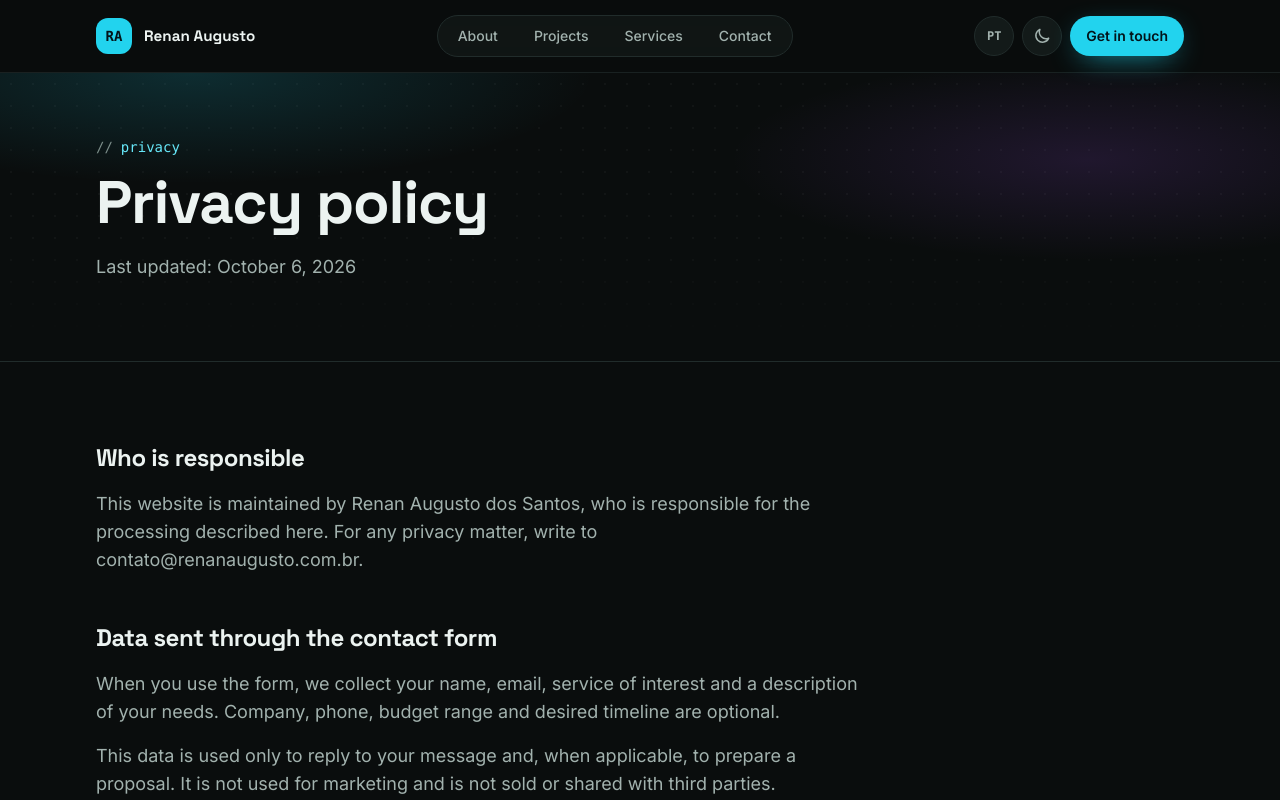
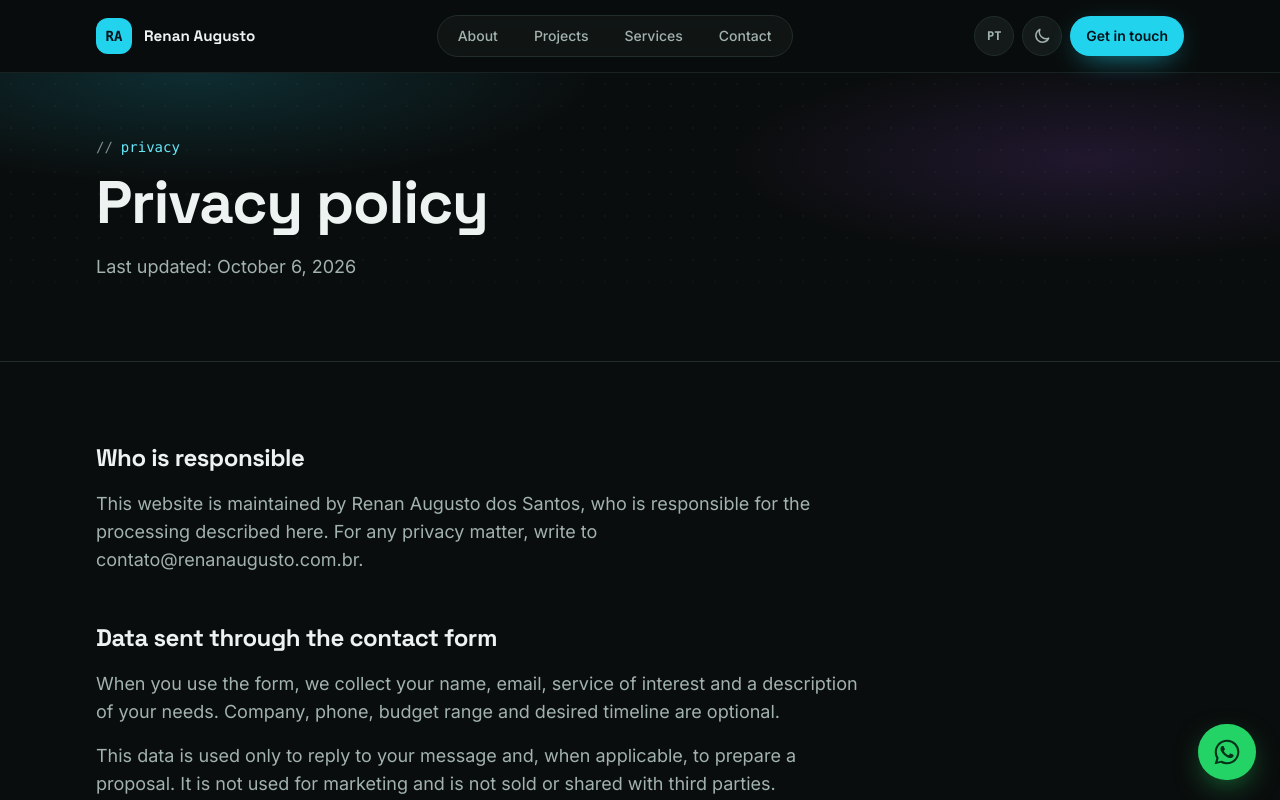
Before and after one commit to renanfrontend/portfolio-2026, a Next.js app: page /en/privacidade in a window 1280 px wide. Shown: the top 800 px of the page. Built offline with nearby package versions, Linux system fonts and the light colour scheme; no server answers.

Commit message:
feat: botão flutuante do WhatsApp com mensagem pronta
Co-Authored-By: Claude Opus 5.5 <noreply@anthropic.com>

```diff
--- a/next.config.ts
+++ b/next.config.ts
@@ -6,6 +6,10 @@ const nextConfig: NextConfig = {
   cacheComponents: true,
   partialPrefetching: true,
   poweredByHeader: false,
+  // Navegadores e robôs ainda pedem /favicon.ico; o ícone oficial é o SVG.
+  async redirects() {
+    return [{ source: "/favicon.ico", destination: "/icon.svg", permanent: true }];
+  },
   images: {
     // Capas dos projetos importados do GitHub (cartão gerado pelo próprio GitHub).
     remotePatterns: [{ protocol: "https", hostname: "opengraph.githubassets.com" }],
--- a/src/app/[locale]/(site)/layout.tsx
+++ b/src/app/[locale]/(site)/layout.tsx
@@ -1,6 +1,7 @@
 import { SiteFooter } from "@/components/layout/site-footer";
 import { SiteHeader } from "@/components/layout/site-header";
 import { IntroScreen } from "@/components/shared/intro-screen";
+import { WhatsappButton } from "@/components/shared/whatsapp-button";
 import { isLocale } from "@/i18n/config";
 import { getDictionary } from "@/i18n/dictionaries";
 import { notFound } from "next/navigation";
@@ -24,6 +25,7 @@ export default async function SiteLayout({ children, params }: LayoutProps<"/[lo
         {children}
       </main>
       <SiteFooter locale={locale} dict={dict} />
+      <WhatsappButton label={dict.contact.whatsappCta} message={dict.contact.whatsappMessage} newTabHint={dict.common.opensInNewTab} />
     </>
   );
 }
--- a/src/components/shared/icons.tsx
+++ b/src/components/shared/icons.tsx
@@ -78,9 +78,8 @@ export function LinkedinIcon(props: IconProps) {
 
 export function WhatsappIcon(props: IconProps) {
   return (
-    <svg {...base(props)}>
-      <path d="M4 20l1.3-3.9A8 8 0 1 1 8 19z" />
-      <path d="M9 10c0 3 2 5 5 5l1.2-1.2-2-1-1 .7a3.5 3.5 0 0 1-1.7-1.7l.7-1-1-2z" />
+    <svg width={20} height={20} viewBox="0 0 24 24" fill="currentColor" aria-hidden focusable={false} {...props}>
+      <path d="M17.47 14.38c-.3-.15-1.75-.86-2.02-.96-.27-.1-.47-.15-.67.15-.2.3-.77.96-.94 1.16-.17.2-.35.22-.64.07-.3-.15-1.26-.46-2.4-1.48-.89-.79-1.49-1.77-1.66-2.07-.17-.3-.02-.46.13-.61.13-.13.3-.35.45-.52.15-.17.2-.3.3-.5.1-.2.05-.37-.03-.52-.07-.15-.67-1.6-.92-2.2-.24-.58-.49-.5-.67-.51h-.57c-.2 0-.52.07-.79.37-.27.3-1.04 1.02-1.04 2.48s1.07 2.88 1.21 3.08c.15.2 2.1 3.2 5.08 4.49.71.31 1.26.49 1.69.63.71.23 1.36.19 1.87.12.57-.09 1.75-.72 2-1.41.25-.69.25-1.29.17-1.41-.07-.12-.27-.2-.57-.35zM12.04 21.5h-.01a9.43 9.43 0 0 1-4.8-1.32l-.35-.2-3.57.94.95-3.48-.22-.36a9.41 9.41 0 0 1-1.44-5.03c0-5.2 4.24-9.44 9.45-9.44a9.38 9.38 0 0 1 6.68 2.77 9.38 9.38 0 0 1 2.76 6.68c0 5.21-4.24 9.44-9.45 9.44zm8.04-17.48A11.3 11.3 0 0 0 12.04.7C5.77.7.67 5.8.67 12.06c0 2 .52 3.96 1.52 5.68L.57 23.3l5.69-1.49a11.34 11.34 0 0 0 5.77 1.47h.01c6.26 0 11.36-5.1 11.37-11.36 0-3.03-1.18-5.89-3.33-8.03z" />
     </svg>
   );
 }
--- /dev/null
+++ b/src/components/shared/whatsapp-button.tsx
@@ -0,0 +1,31 @@
+import { getWhatsappNumber } from "@/config/contact";
+import { whatsappHref } from "@/lib/links";
+import { WhatsappIcon } from "./icons";
+
+type WhatsappButtonProps = { label: string; message: string; newTabHint: string };
+
+/** Botão flutuante que abre o WhatsApp com uma mensagem pronta. Some se não houver número configurado. */
+export function WhatsappButton({ label, message, newTabHint }: WhatsappButtonProps) {
+  const number = getWhatsappNumber();
+  if (!number) return null;
+
+  return (
+    <a
+      href={whatsappHref(number, message)}
+      target="_blank"
+      rel="noopener noreferrer"
+      className="group fixed bottom-[max(1.25rem,env(safe-area-inset-bottom))] right-4 z-50 inline-flex h-14 items-center gap-0 overflow-hidden rounded-full bg-[#25d366] pl-4 pr-4 text-[#06301a] shadow-[0_10px_30px_-8px_rgba(37,211,102,0.6)] transition-all duration-300 hover:gap-2 hover:pr-5 focus-visible:gap-2 focus-visible:pr-5 focus-visible:outline-offset-4 motion-reduce:transition-none sm:right-6"
+    >
+      {/* Anel pulsando discretamente para chamar atenção, sem movimento quando o usuário prefere reduzir. */}
+      <span className="pointer-events-none absolute inset-0 animate-ping rounded-full bg-[#25d366] opacity-20 [animation-duration:2.5s] motion-reduce:hidden" aria-hidden />
+      <WhatsappIcon width={26} height={26} className="relative shrink-0" />
+      <span className="relative inline-block max-w-0 overflow-hidden whitespace-nowrap text-sm font-bold transition-[max-width] duration-300 group-hover:max-w-56 group-focus-visible:max-w-56 motion-reduce:transition-none">
+        {label}
+      </span>
+      <span className="sr-only">
+        {" "}
+        {newTabHint}
+      </span>
+    </a>
+  );
+}
--- a/src/config/contact.ts
+++ b/src/config/contact.ts
@@ -1,6 +1,9 @@
-/** Número profissional de WhatsApp, só dígitos com DDI (ex.: 5511999999999). Vazio oculta o canal. */
+/** WhatsApp profissional confirmado pelo Renan: (11) 96578-1243. */
+const DEFAULT_WHATSAPP = "5511965781243";
+
+/** Número de WhatsApp só com dígitos e DDI. NEXT_PUBLIC_WHATSAPP_NUMBER substitui o padrão. */
 export function getWhatsappNumber(): string | null {
-  const digits = (process.env.NEXT_PUBLIC_WHATSAPP_NUMBER ?? "").replace(/\D/g, "");
+  const digits = (process.env.NEXT_PUBLIC_WHATSAPP_NUMBER || DEFAULT_WHATSAPP).replace(/\D/g, "");
   return digits.length >= 12 && digits.length <= 15 ? digits : null;
 }
 
@@ -10,3 +13,9 @@ export type BudgetOption = (typeof budgetOptions)[number];
 
 /** Valor do campo de serviço para assuntos que não são um serviço listado (ex.: vagas). */
 export const OTHER_SERVICE = "outro";
+
+/** Formato de exibição: +55 (11) 96578-1243. */
+export function formatWhatsapp(number: string): string {
+  const match = number.match(/^(\d{2})(\d{2})(\d{4,5})(\d{4})$/);
+  return match ? `+${match[1]} (${match[2]}) ${match[3]}-${match[4]}` : `+${number}`;
+}
--- a/src/content/privacy.ts
+++ b/src/content/privacy.ts
@@ -36,6 +36,12 @@ export const privacyPolicy: Record<Locale, PrivacySection[]> = {
       ],
     },
     {
+      title: "Contato pelo WhatsApp",
+      paragraphs: [
+        "O botão de WhatsApp apenas abre uma conversa com uma mensagem pronta, que você pode editar antes de enviar. O site não envia nem guarda nenhum dado nesse caso; a conversa acontece no WhatsApp e segue a política de privacidade do próprio aplicativo.",
+      ],
+    },
+    {
       title: "Seus direitos",
       paragraphs: [
         "Nos termos da Lei Geral de Proteção de Dados (LGPD), você pode pedir acesso, correção ou exclusão dos dados enviados, entre outros direitos. Basta escrever para contato@renanaugusto.com.br.",
@@ -70,6 +76,12 @@ export const privacyPolicy: Record<Locale, PrivacySection[]> = {
       ],
     },
     {
+      title: "Contact via WhatsApp",
+      paragraphs: [
+        "The WhatsApp button only opens a chat with a prefilled message, which you can edit before sending. The website does not send or store any data in this case; the conversation happens on WhatsApp and follows the app's own privacy policy.",
+      ],
+    },
+    {
       title: "Your rights",
       paragraphs: [
         "Under Brazil's General Data Protection Law (LGPD), you can request access to, correction of or deletion of the data you sent, among other rights. Just write to contato@renanaugusto.com.br.",
--- a/src/features/contact/components/contact-channels.tsx
+++ b/src/features/contact/components/contact-channels.tsx
@@ -1,5 +1,5 @@
 import { GithubIcon, LinkedinIcon, MailIcon, WhatsappIcon } from "@/components/shared/icons";
-import { getWhatsappNumber } from "@/config/contact";
+import { formatWhatsapp, getWhatsappNumber } from "@/config/contact";
 import { siteConfig } from "@/config/site";
 import type { Dictionary } from "@/i18n/dictionaries";
 import { whatsappHref } from "@/lib/links";
@@ -14,7 +14,7 @@ export function ContactChannels({ dict }: { dict: Dictionary }) {
     { label: t.linkedin, value: "renan-augusto-santos", href: siteConfig.linkedin, icon: LinkedinIcon, external: true },
     { label: t.github, value: "renanfrontend", href: siteConfig.github, icon: GithubIcon, external: true },
     ...(whatsapp
-      ? [{ label: t.whatsapp, value: `+${whatsapp}`, href: whatsappHref(whatsapp, t.whatsappMessage), icon: WhatsappIcon, external: true }]
+      ? [{ label: t.whatsapp, value: formatWhatsapp(whatsapp), href: whatsappHref(whatsapp, t.whatsappMessage), icon: WhatsappIcon, external: true }]
       : []),
   ];
 
--- a/src/i18n/messages/en.json
+++ b/src/i18n/messages/en.json
@@ -255,7 +255,7 @@
     "linkedin": "LinkedIn",
     "github": "GitHub",
     "whatsapp": "WhatsApp",
-    "whatsappMessage": "Hi Renan! I found your website and would like to talk about a project.",
+    "whatsappMessage": "Hi Renan! I found your website (renanaugusto.com.br) and would like to talk.",
     "form": {
       "title": "Contact form",
       "requiredHint": "Fields marked with * are required.",
@@ -302,7 +302,8 @@
         "server": "An unexpected error occurred. Your text was kept; try again or use email."
       },
       "fallbackEmail": "Send by email"
-    }
+    },
+    "whatsappCta": "Chat on WhatsApp"
   },
   "privacy": {
     "eyebrow": "Privacy",
--- a/src/i18n/messages/pt-BR.json
+++ b/src/i18n/messages/pt-BR.json
@@ -255,7 +255,7 @@
     "linkedin": "LinkedIn",
     "github": "GitHub",
     "whatsapp": "WhatsApp",
-    "whatsappMessage": "Olá, Renan! Vim pelo seu site e gostaria de conversar sobre um projeto.",
+    "whatsappMessage": "Olá, Renan! Vim pelo seu site (renanaugusto.com.br) e gostaria de conversar.",
     "form": {
       "title": "Formulário de contato",
       "requiredHint": "Campos marcados com * são obrigatórios.",
@@ -302,7 +302,8 @@
         "server": "Ocorreu um erro inesperado. Seu texto foi preservado; tente novamente ou use o e-mail."
       },
       "fallbackEmail": "Enviar por e-mail"
-    }
+    },
+    "whatsappCta": "Conversar no WhatsApp"
   },
   "privacy": {
     "eyebrow": "Privacidade",
```
Also changed, not shown: 1 other file (tests, documents, lock files or other folders).
